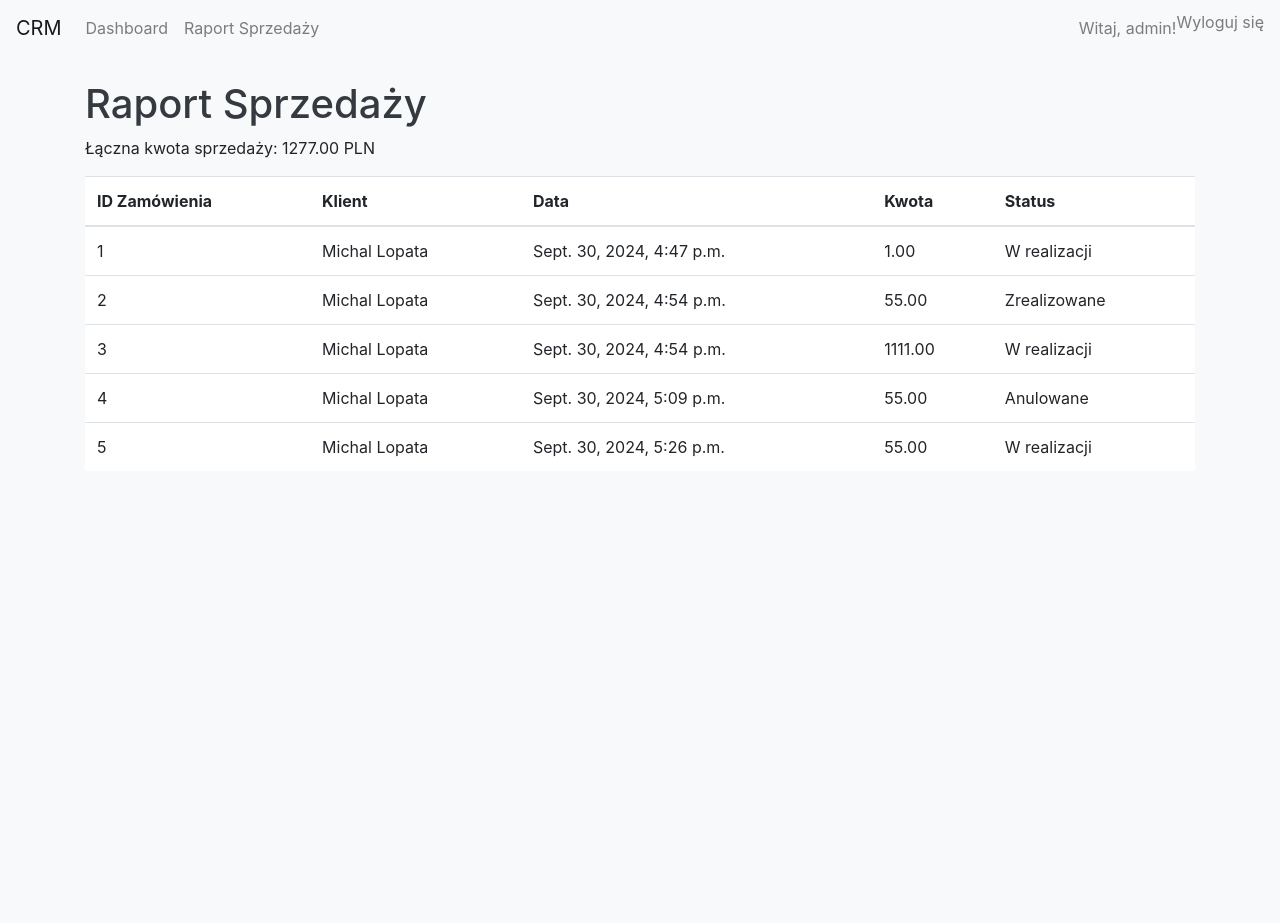
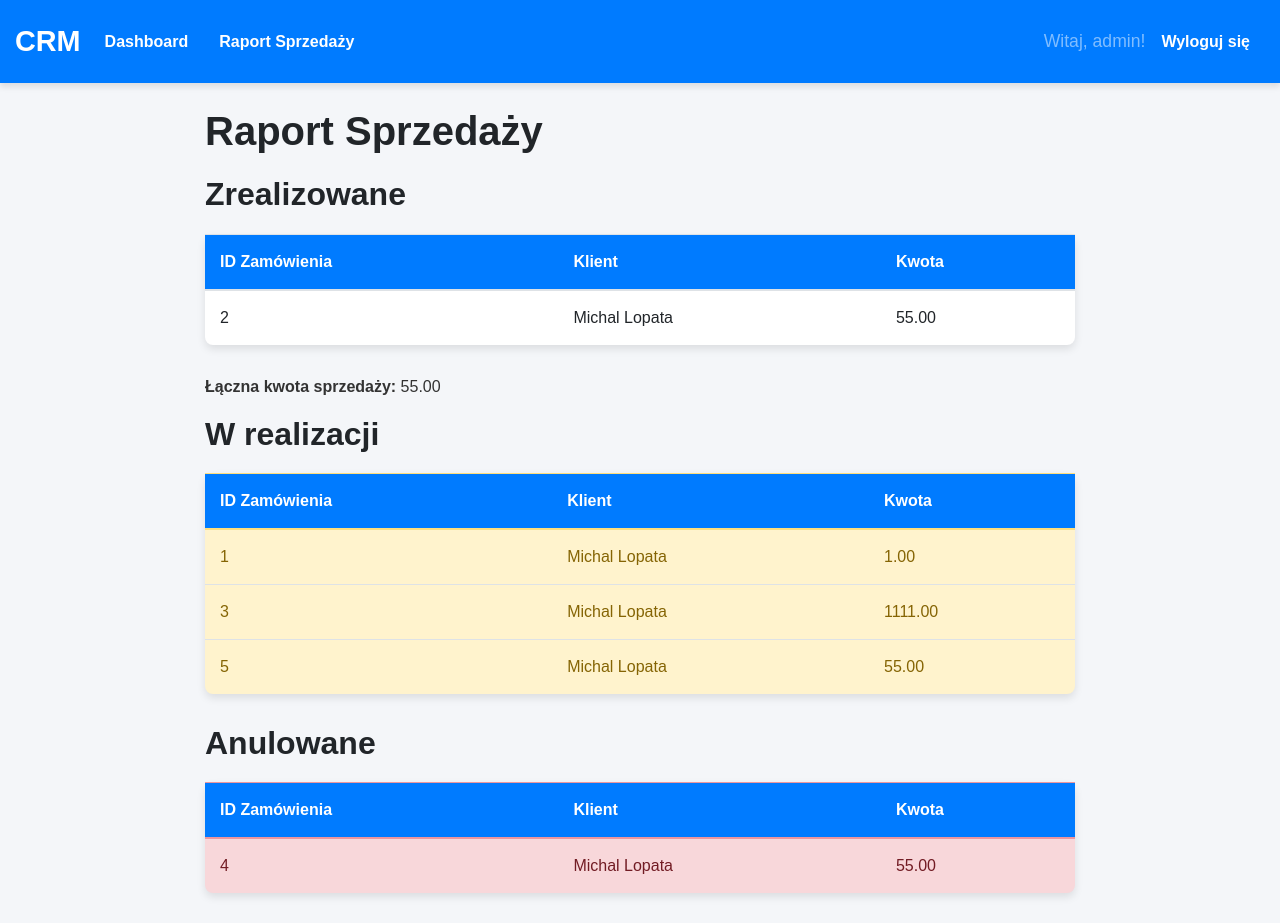
Before and after one commit to uhnajs/CRM-Projekt, a Django app: page /raport-sprzedazy/ in a window 1280 px wide. Before the commit the page ends 457 px from the top, so only its background shows below. Run offline with Django 4.2, Linux system fonts and the light colour scheme; a user stored in the database is signed in; data comes from the database, SQL or seed files in the repository; both versions use the stored data as it was after the commit; some libraries are stand-ins or nearby versions.

Commit message:
Poprawa logiki dla Raportu sprzedaży

```diff
--- a/crm_project/crm_app/static/crm_app/styles.css
+++ b/crm_project/crm_app/static/crm_app/styles.css
@@ -1,26 +1,199 @@
-/* crm_app/static/crm_app/styles.css */
-
+/* Podstawowe style dla ciała strony */
 body {
-    background-color: #f8f9fa;
+    background-color: #f4f6f9;
+    font-family: 'Arial', sans-serif;
+    color: #333;
 }
 
+/* Stylizacja nagłówków */
 h1, h2 {
-    color: #343a40;
+    color: #212529;
+    margin-bottom: 20px;
+    font-weight: bold;
 }
 
-.table {
-    background-color: #fff;
+h1 {
+    font-size: 2.5rem;
 }
 
-.status-w-realizacji {
-    background-color: orange;
+h2 {
+    font-size: 2rem;
 }
 
-.status-anulowane {
-    background-color: red;
-    color: white;
+/* Nawigacja */
+.navbar {
+    background-color: #007bff;
+    padding: 15px;
+    box-shadow: 0 4px 6px rgba(0, 0, 0, 0.1);
 }
 
-.status-zrealizowane {
-    background-color: green;
-    color: white;
+.navbar-brand {
+    font-size: 1.8rem;
+    font-weight: bold;
+    color: #ffffff !important;
+}
+
+.navbar-nav .nav-link {
+    color: #ffffff !important;
+    font-weight: 600;
+    margin-right: 15px;
+}
+
+.navbar-nav .nav-link:hover {
+    color: #ffc107 !important; /* Jasny żółty przy hover */
+}
+
+.navbar-text {
+    font-size: 1.1rem;
+    color: #ffffff;
+}
+
+/* Formularze */
+form {
+    background-color: #ffffff;
+    padding: 20px;
+    border-radius: 8px;
+    box-shadow: 0 4px 8px rgba(0, 0, 0, 0.1);
+    margin-bottom: 30px;
+}
+
+.form-group label {
+    font-weight: bold;
+    margin-bottom: 8px;
+}
+
+.form-control {
+    border: 1px solid #ced4da;
+    padding: 10px;
+    font-size: 1rem;
+    border-radius: 5px;
+    margin-bottom: 15px;
+}
+
+.form-control:focus {
+    border-color: #80bdff;
+    outline: none;
+    box-shadow: 0 0 5px rgba(0, 123, 255, 0.5);
+}
+
+/* Przyciski */
+.btn {
+    padding: 10px 20px;
+    font-size: 1rem;
+    border-radius: 5px;
+    transition: all 0.3s ease-in-out;
+}
+
+.btn-primary {
+    background-color: #007bff;
+    color: #fff;
+    border: none;
+}
+
+.btn-primary:hover {
+    background-color: #0056b3;
+}
+
+.btn-outline-light {
+    border: 2px solid #fff;
+    color: #fff;
+    font-weight: bold;
+}
+
+.btn-outline-light:hover {
+    background-color: #ffffff;
+    color: #007bff;
+}
+
+.btn-warning {
+    background-color: #ffc107;
+    color: black;
+    border: none;
+}
+
+.btn-warning:hover {
+    background-color: #e0a800;
+}
+
+.btn-success {
+    background-color: #28a745;
+    color: #fff;
+    border: none;
+}
+
+.btn-success:hover {
+    background-color: #218838;
+}
+
+/* Stylizacja tabel */
+.table {
+    width: 100%;
+    margin-bottom: 30px;
+    background-color: #ffffff;
+    border-radius: 8px;
+    box-shadow: 0 4px 8px rgba(0, 0, 0, 0.1);
+}
+
+.table th, .table td {
+    padding: 15px;
+    text-align: left;
+    border-bottom: 1px solid #dee2e6;
+}
+
+.table th {
+    background-color: #007bff;
+    color: #ffffff;
+    font-weight: bold;
+}
+
+.table tr:last-child td {
+    border-bottom: none;
+}
+
+/* Kolory wierszy tabeli w zależności od statusu */
+.table-warning {
+    background-color: #fff3cd;
+    color: #856404;
+}
+
+.table-danger {
+    background-color: #f8d7da;
+    color: #721c24;
+}
+
+.table-success {
+    background-color: #d4edda;
+    color: #155724;
+}
+
+/* Stylizacja alertów */
+.alert {
+    border-radius: 5px;
+    padding: 15px;
+    margin-bottom: 20px;
+    font-size: 1.1rem;
+}
+
+/* Marginesy i odstępy */
+.mt-4 {
+    margin-top: 1.5rem !important;
+}
+
+.container {
+    margin-top: 50px;
+    max-width: 900px;
+}
+
+/* Stylizacja stopki */
+footer {
+    margin-top: 50px;
+    padding: 15px;
+    text-align: center;
+    background-color: #343a40;
+    color: #ffffff;
+}
+
+/* Dodatkowe marginesy dla przycisków */
+.mr-3 {
+    margin-right: 1rem !important;
+}
--- a/crm_project/crm_app/templates/crm_app/base.html
+++ b/crm_project/crm_app/templates/crm_app/base.html
@@ -10,9 +10,12 @@
     <link rel="stylesheet" type="text/css" href="{% static 'crm_app/styles.css' %}">
 </head>
 <body>
-    <nav class="navbar navbar-expand-lg navbar-light bg-light">
+    <nav class="navbar navbar-expand-lg navbar-dark bg-primary">
         <a class="navbar-brand" href="{% url 'dashboard' %}">CRM</a>
-        <div class="collapse navbar-collapse">
+        <button class="navbar-toggler" type="button" data-toggle="collapse" data-target="#navbarNav" aria-controls="navbarNav" aria-expanded="false" aria-label="Toggle navigation">
+            <span class="navbar-toggler-icon"></span>
+        </button>
+        <div class="collapse navbar-collapse" id="navbarNav">
             <ul class="navbar-nav mr-auto">
                 {% if user.is_authenticated %}
                     <li class="nav-item">
@@ -23,16 +26,13 @@
                     </li>
                 {% endif %}
             </ul>
-            <ul class="navbar-nav ml-auto">
+            <ul class="navbar-nav ml-auto align-items-center">
                 {% if user.is_authenticated %}
                     <li class="nav-item">
-                        <span class="navbar-text">Witaj, {{ user.username }}!</span>
+                        <span class="navbar-text mr-3">Witaj, {{ user.username }}!</span>
                     </li>
                     <li class="nav-item">
-                        <form method="POST" action="{% url 'logout' %}">
-                            {% csrf_token %}
-                            <button type="submit" class="btn btn-link nav-link" style="display: inline; padding: 0; margin: 0; border: none; background: none;">Wyloguj się</button>
-                        </form>
+                        <a href="{% url 'logout' %}" class="nav-link text-white" style="padding: 0;">Wyloguj się</a>
                     </li>
                 {% else %}
                     <li class="nav-item">
@@ -45,6 +45,7 @@
             </ul>
         </div>
     </nav>
+
     <div class="container mt-4">
         {% block content %}
         {% endblock %}
--- a/crm_project/crm_app/templates/crm_app/raport_sprzedazy.html
+++ b/crm_project/crm_app/templates/crm_app/raport_sprzedazy.html
@@ -1,33 +1,81 @@
 {% extends 'crm_app/base.html' %}
-{% load static %}
 
 {% block title %}Raport Sprzedaży{% endblock %}
 
 {% block content %}
     <h1>Raport Sprzedaży</h1>
-    <p>Łączna kwota sprzedaży: {{ total_kwota }} PLN</p>
+
+    <!-- Sekcja dla "Zrealizowane" -->
+    <h2>Zrealizowane</h2>
     <table class="table">
         <thead>
             <tr>
                 <th>ID Zamówienia</th>
                 <th>Klient</th>
-                <th>Data</th>
                 <th>Kwota</th>
-                <th>Status</th>
             </tr>
         </thead>
         <tbody>
-            {% for zamowienie in zamowienia %}
+            {% for zamowienie in zamowienia_zrealizowane %}
                 <tr>
                     <td>{{ zamowienie.id }}</td>
                     <td>{{ zamowienie.klient }}</td>
-                    <td>{{ zamowienie.data_zamowienia }}</td>
                     <td>{{ zamowienie.kwota }}</td>
-                    <td>{{ zamowienie.get_status_display }}</td>
                 </tr>
             {% empty %}
                 <tr>
-                    <td colspan="5">Brak zamówień.</td>
+                    <td colspan="3">Brak zrealizowanych zamówień.</td>
+                </tr>
+            {% endfor %}
+        </tbody>
+    </table>
+    <p><strong>Łączna kwota sprzedaży:</strong> {{ laczna_kwota }}</p>
+
+    <!-- Sekcja dla "W realizacji" -->
+    <h2>W realizacji</h2>
+    <table class="table table-warning">
+        <thead>
+            <tr>
+                <th>ID Zamówienia</th>
+                <th>Klient</th>
+                <th>Kwota</th>
+            </tr>
+        </thead>
+        <tbody>
+            {% for zamowienie in zamowienia_w_realizacji %}
+                <tr>
+                    <td>{{ zamowienie.id }}</td>
+                    <td>{{ zamowienie.klient }}</td>
+                    <td>{{ zamowienie.kwota }}</td>
+                </tr>
+            {% empty %}
+                <tr>
+                    <td colspan="3">Brak zamówień w realizacji.</td>
+                </tr>
+            {% endfor %}
+        </tbody>
+    </table>
+
+    <!-- Sekcja dla "Anulowane" -->
+    <h2>Anulowane</h2>
+    <table class="table table-danger">
+        <thead>
+            <tr>
+                <th>ID Zamówienia</th>
+                <th>Klient</th>
+                <th>Kwota</th>
+            </tr>
+        </thead>
+        <tbody>
+            {% for zamowienie in zamowienia_anulowane %}
+                <tr>
+                    <td>{{ zamowienie.id }}</td>
+                    <td>{{ zamowienie.klient }}</td>
+                    <td>{{ zamowienie.kwota }}</td>
+                </tr>
+            {% empty %}
+                <tr>
+                    <td colspan="3">Brak anulowanych zamówień.</td>
                 </tr>
             {% endfor %}
         </tbody>
--- a/crm_project/crm_app/views.py
+++ b/crm_project/crm_app/views.py
@@ -90,12 +90,21 @@ def rejestracja(request):
 
 @login_required
 def raport_sprzedazy(request):
-    zamowienia = Zamowienie.objects.all()
-    total_kwota = sum(z.kwota for z in zamowienia)
+    # Poprawne filtrowanie zamówień według statusów
+    zamowienia_zrealizowane = Zamowienie.objects.filter(status='zrealizowane')
+    zamowienia_anulowane = Zamowienie.objects.filter(status='anulowane')
+    zamowienia_w_realizacji = Zamowienie.objects.filter(status='w_realizacji')
+
+    # Łączna kwota tylko dla "Zrealizowane"
+    laczna_kwota = sum(z.kwota for z in zamowienia_zrealizowane)
+
     context = {
-        'zamowienia': zamowienia,
-        'total_kwota': total_kwota,
+        'zamowienia_zrealizowane': zamowienia_zrealizowane,
+        'zamowienia_anulowane': zamowienia_anulowane,
+        'zamowienia_w_realizacji': zamowienia_w_realizacji,
+        'laczna_kwota': laczna_kwota,
     }
+
     return render(request, 'crm_app/raport_sprzedazy.html', context)
 
 def custom_logout(request):
```
Also changed, not shown: crm_project/db.sqlite3.
